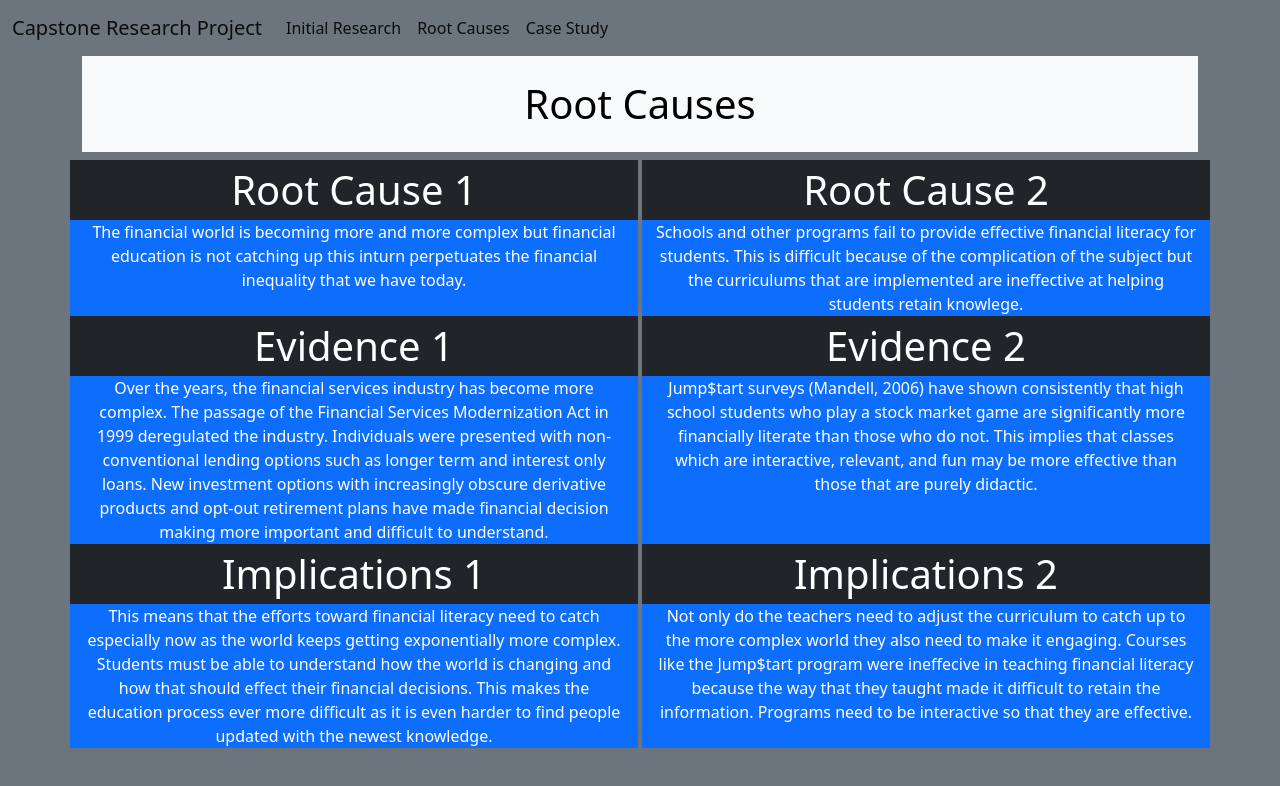
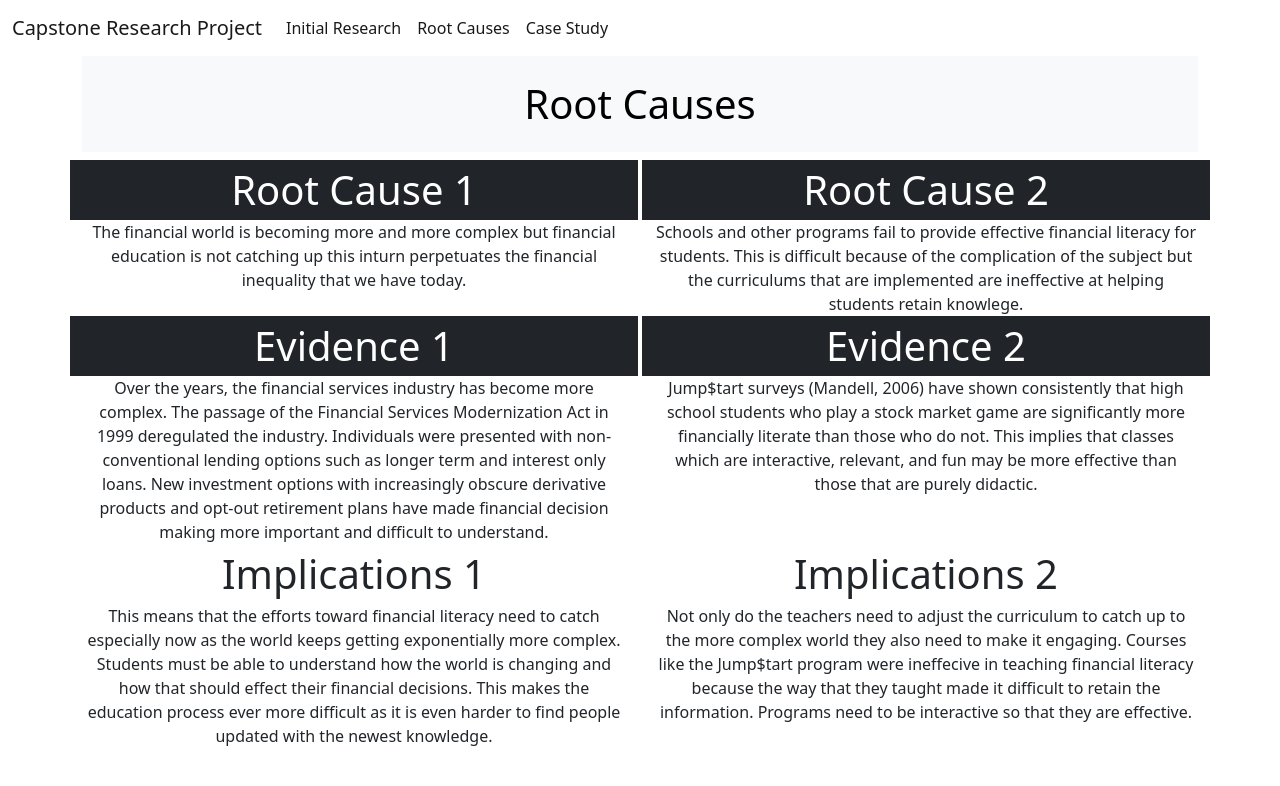
Before and after one commit to CooperFranklin/QuincySchreiber, a plain HTML site: page RootCausesQuincy.html in a window 1280 px wide. Drawn offline with nearby package versions, Linux system fonts and the light colour scheme.

Commit message:
Update RootCausesQuincy.html

```diff
--- a/RootCausesQuincy.html
+++ b/RootCausesQuincy.html
@@ -9,7 +9,7 @@
 
 
 </head>
-<body class="bg-secondary">
+<body>
     <nav class="navbar navbar-expand-lg stockclub">
       <div class="container-fluid">
         <a class="navbar-brand" href="MyResearch.html">Capstone Research Project</a>
@@ -45,10 +45,10 @@
       </div>
     </div>
     <div class="row">
-      <div class="col text-bg-primary me-1">
+      <div class="col me-1">
         The financial world is becoming more and more complex but financial education is not catching up this inturn perpetuates the financial inequality that we have today.
       </div>
-      <div class="col text-bg-primary">
+      <div class="col">
         Schools and other programs fail to provide effective financial literacy for students. This is difficult because of the complication of the subject but the curriculums that are implemented are ineffective at helping students retain knowlege.
       </div>
     </div>
@@ -61,25 +61,25 @@
       </div>
     </div>
     <div class="row">
-      <div class="col text-bg-primary me-1">
+      <div class="col me-1">
         Over the years, the financial services industry has become more complex. The passage of the Financial Services Modernization Act in 1999 deregulated the industry. Individuals were presented with non-conventional lending options such as longer term and interest only loans. New investment options with increasingly obscure derivative products and opt-out retirement plans have made financial decision making more important and difficult to understand.
       </div>
-      <div class="col text-bg-primary">
+      <div class="col">
         Jump$tart surveys (Mandell, 2006) have shown consistently that high school students who play a stock market game are significantly more financially literate than those who do not. This implies that classes which are interactive, relevant, and fun may be more effective than those that are purely didactic.</div>
     </div>
     <div class="row">
-        <div class="col text-bg-dark me-1 fs-1">
+        <div class="col me-1 fs-1">
         Implications 1
       </div>
-      <div class="col text-bg-dark fs-1">
+      <div class="col fs-1">
         Implications 2
       </div>
     </div>
     <div class="row">
-      <div class="col text-bg-primary me-1">
+      <div class="col me-1">
           This means that the efforts toward financial literacy need to catch especially now as the world keeps getting exponentially more complex. Students must be able to understand how the world is changing and how that should effect their financial decisions. This makes the education process ever more difficult as it is even harder to find people updated with the newest knowledge.
       </div>
-      <div class="col text-bg-primary">
+      <div class="col">
           Not only do the teachers need to adjust the curriculum to catch up to the more complex world they also need to make it engaging. Courses like the Jump$tart program were ineffecive in teaching financial literacy because the way that they taught made it difficult to retain the information. Programs need to be interactive so that they are effective.
       </div>
     </div>
```
